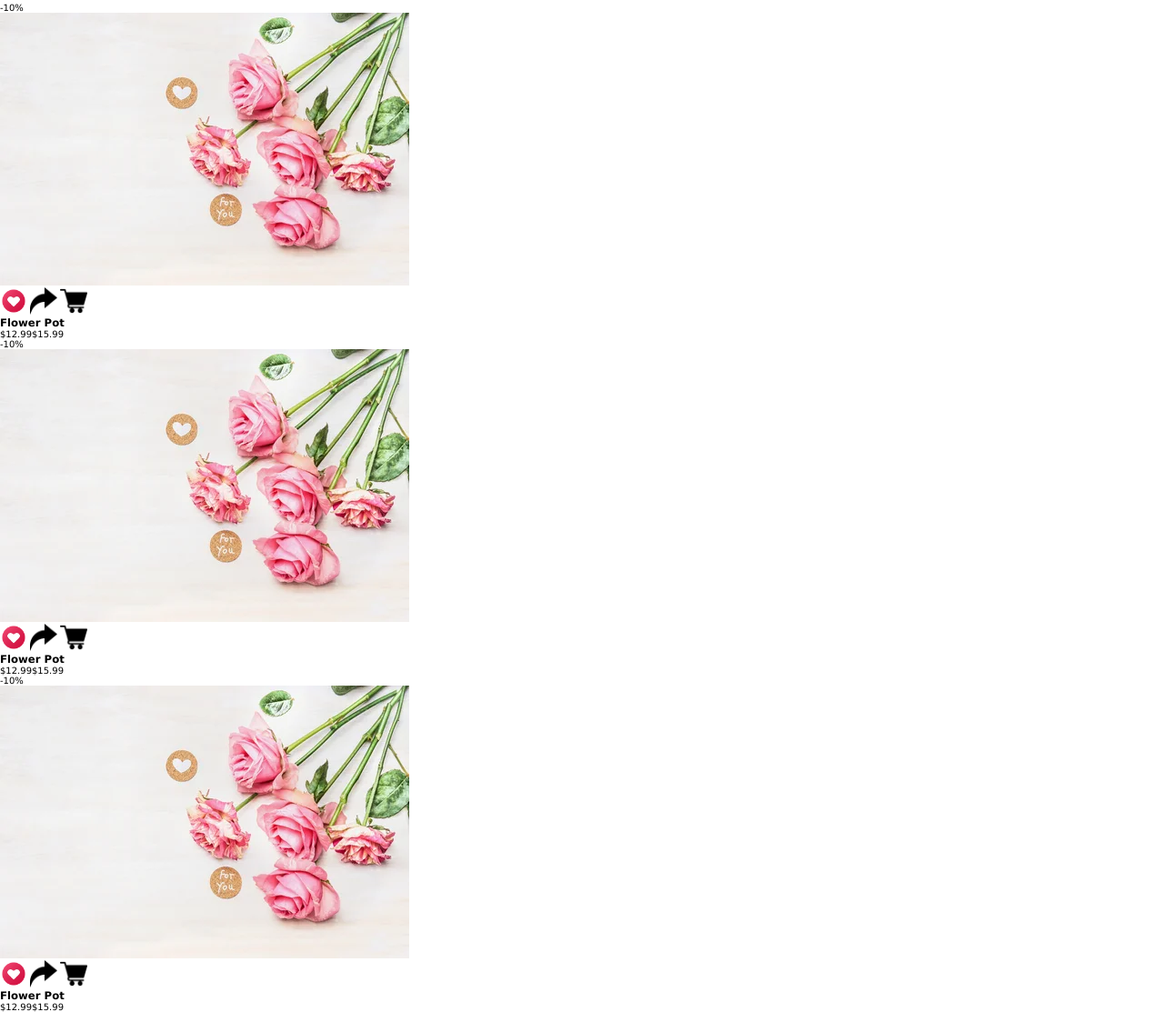
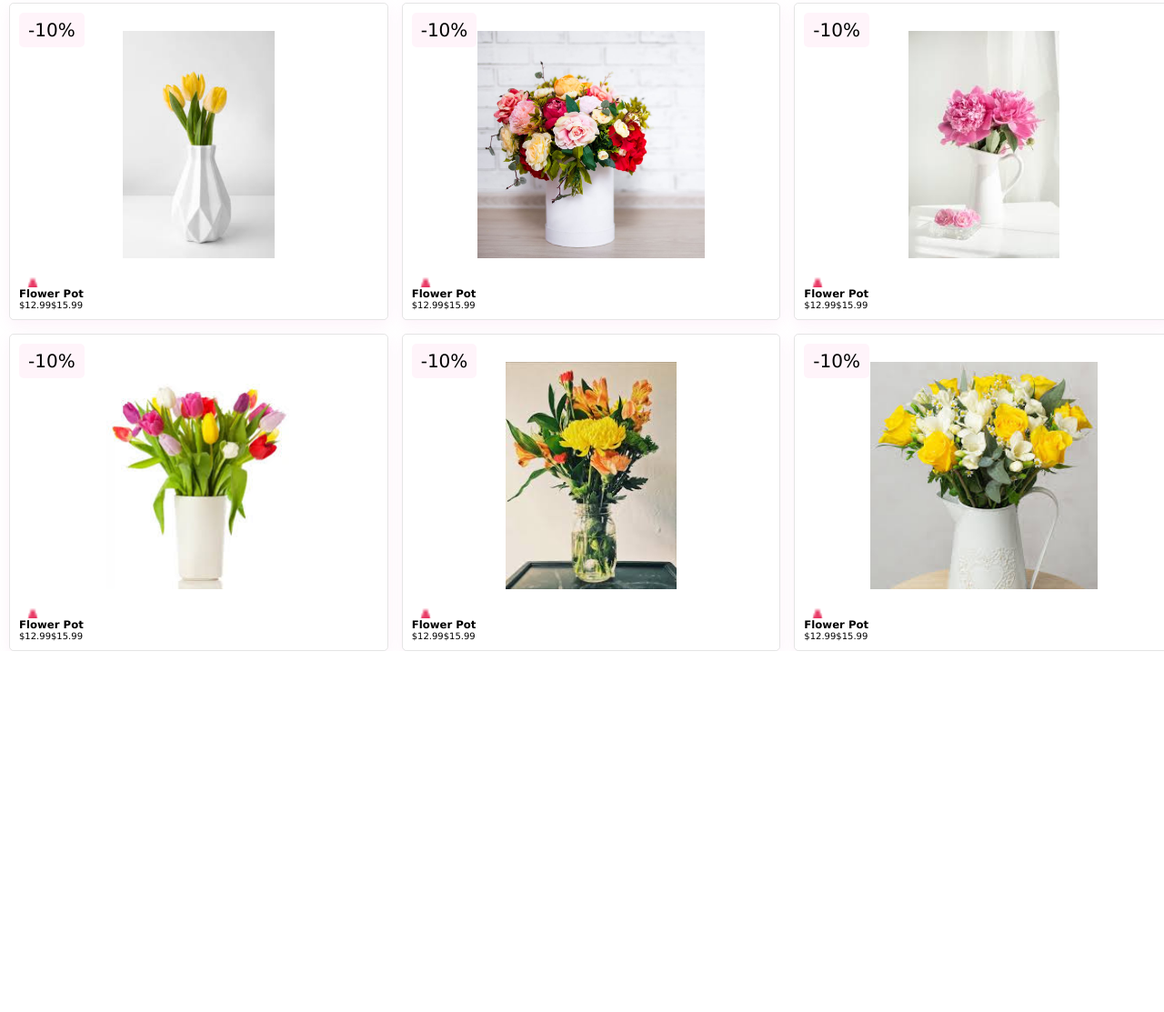
Before and after one commit to ruthasoll/Flower-shop-website, a plain HTML site: page index.html in a window 1280 px wide. Shown: the part 1578-2691 px from the top of the page at 91% size. After the commit the page ends 2294 px from the top, so only its background shows below. Drawn offline with Linux system fonts and the light colour scheme.

Commit message:
product cards are added and styled

```diff
--- a/index.html
+++ b/index.html
@@ -63,7 +63,7 @@
     </section>
     <section class="icons-container">
         <div class="icons">
-            <img src="images/pink.webp">
+            <img src="images/vase1.jpg">
             <div class="info">
                 <h3>free delivery</h3>
                 <span>on all orders </span>
@@ -72,7 +72,7 @@
 
         </div>
         <div class="icons">
-            <img src="images/pink.webp">
+            <img src="images/vase2.jpg">
             <div class="info">
                 <h3>10 days returns</h3>
                 <span>moneyback guarantee</span>
@@ -80,14 +80,14 @@
             </div>
         </div>
         <div class="icons">
-            <img src="images/pink.webp">
+            <img src="images/vase3.jpg">
             <div class="info">
                 <h3>offer & gifts</h3>
                 <span>on all orders </span>
             </div>
             </div>
             <div class="icons">
-                <img src="images/pink.webp">
+                <img src="images/vase4.jpg">
                 <div class="info">
                     <h3>Secure payement</h3>
                     <span>protected by paypal </span>
@@ -101,7 +101,7 @@
             <div class="box">
                 <span class="discount">-10%</span>
                 <div class="image">
-                    <img src="./images/pink.webp" >
+                    <img src="./images/vase1.jpg" >
                     <div class="icons">
                         <a href="#"><img src="./images/icons8-like-48.png" width="30px" height="30px"></a>
                         <a href="#"><img src="./images/share.png" width="30px" height="30px"></a>
@@ -116,7 +116,7 @@
             <div class="box">
                 <span class="discount">-10%</span>
                 <div class="image">
-                    <img src="./images/pink.webp" >
+                    <img src="./images/vase2.jpg" >
                     <div class="icons">
                         <a href="#"><img src="./images/icons8-like-48.png" width="30px" height="30px"></a>
                         <a href="#"><img src="./images/share.png" width="30px" height="30px"></a>
@@ -131,7 +131,52 @@
             <div class="box">
                 <span class="discount">-10%</span>
                 <div class="image">
-                    <img src="./images/pink.webp" >
+                    <img src="./images/vase3.jpg" >
+                    <div class="icons">
+                        <a href="#"><img src="./images/icons8-like-48.png" width="30px" height="30px"></a>
+                        <a href="#"><img src="./images/share.png" width="30px" height="30px"></a>
+                        <a href="#"><img src="./images/shopping-cart.png" width="30px" height="30px"></a>
+                    </div>
+                </div>
+                <div class="content">
+                    <h3>flower pot</h3>
+                    <div class="price">$12.99<span>$15.99</span></div>
+                </div>
+            </div>
+            <div class="box">
+                <span class="discount">-10%</span>
+                <div class="image">
+                    <img src="./images/vase4.jpg" >
+                    <div class="icons">
+                        <a href="#"><img src="./images/icons8-like-48.png" width="30px" height="30px"></a>
+                        <a href="#"><img src="./images/share.png" width="30px" height="30px"></a>
+                        <a href="#"><img src="./images/shopping-cart.png" width="30px" height="30px"></a>
+                    </div>
+                </div>
+                <div class="content">
+                    <h3>flower pot</h3>
+                    <div class="price">$12.99<span>$15.99</span></div>
+                </div>
+            </div>
+            <div class="box">
+                <span class="discount">-10%</span>
+                <div class="image">
+                    <img src="./images/vase5.jpg" >
+                    <div class="icons">
+                        <a href="#"><img src="./images/icons8-like-48.png" width="30px" height="30px"></a>
+                        <a href="#"><img src="./images/share.png" width="30px" height="30px"></a>
+                        <a href="#"><img src="./images/shopping-cart.png" width="30px" height="30px"></a>
+                    </div>
+                </div>
+                <div class="content">
+                    <h3>flower pot</h3>
+                    <div class="price">$12.99<span>$15.99</span></div>
+                </div>
+            </div>
+            <div class="box">
+                <span class="discount">-10%</span>
+                <div class="image">
+                    <img src="./images/vase6.jpg" >
                     <div class="icons">
                         <a href="#"><img src="./images/icons8-like-48.png" width="30px" height="30px"></a>
                         <a href="#"><img src="./images/share.png" width="30px" height="30px"></a>
--- a/style.css
+++ b/style.css
@@ -244,7 +244,7 @@ header .fa-bars{
     padding: 2rem;
     display: flex;
     align-items: center;
-    flex: 1 1 25rem;
+    flex: 1 1 ;
 }
 .icons-container .icons img{
     height: 5rem;
@@ -262,3 +262,69 @@ header .fa-bars{
     font-size: 1.3rem;
 
 }
+.products .box-container{
+    display: flex;
+    flex-wrap: wrap;
+
+    gap: 1.5rem;
+
+}
+  .products .box-container .box{
+    left: 10px;
+    padding: 10px;
+    flex: 1 1 30rem;
+    align-items: center;
+    box-shadow: 0 .5rem 1.5rem rgba(239, 131, 202, 0.1);
+    border-radius: .5rem;
+    border: .1rem solid rgba(0,0,0,.1);
+    position:relative;
+}
+
+.products .box-container .box .discount{
+    position: absolute;
+    top: 1rem;
+    left: 1rem;
+    padding: .7rem 1rem;
+    font-size: 2rem;
+    color: var(--pink);
+    background: rgba(255,51,153,.05 );
+    z-index: 1;
+    border-radius: .5rem;
+
+}
+.products .box-container .box .image{
+    position: relative;
+    text-align: center;
+    padding-top: 2rem;
+    overflow: hidden;
+
+}
+.products .box-container .box .image img{
+    height: 25rem;
+
+}
+.products .box-container .box:hover .image img{
+    transform: scale(1.1);
+
+}
+
+.products .box-container .box:hover .image .icons{
+    position: absolute;
+    bottom: 0; left: 0; right: 0;
+    display: flex;
+}
+.products .box-container .box .image a{
+    height: 5rem;
+    line-height: 5rem;
+    font-size: 2rem;
+    width: 50%;
+    background: var(--pink);
+    color: #fff;
+
+
+}
+.products .box-container .box .image .icons{
+    height: 30px;
+    width: 30px ;
+
+}
```
Also changed, not shown: images/vase1.jpg (added), images/vase2.jpg (added), images/vase3.jpg (added), images/vase4.jpg (added), images/vase5.jpg (added), images/vase6.jpg (added).
